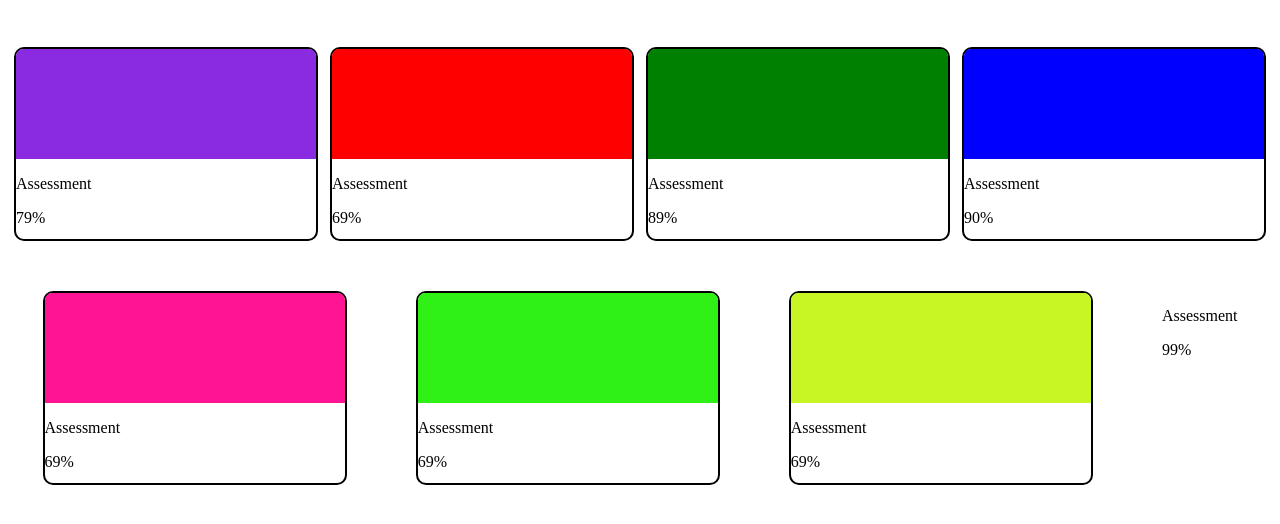
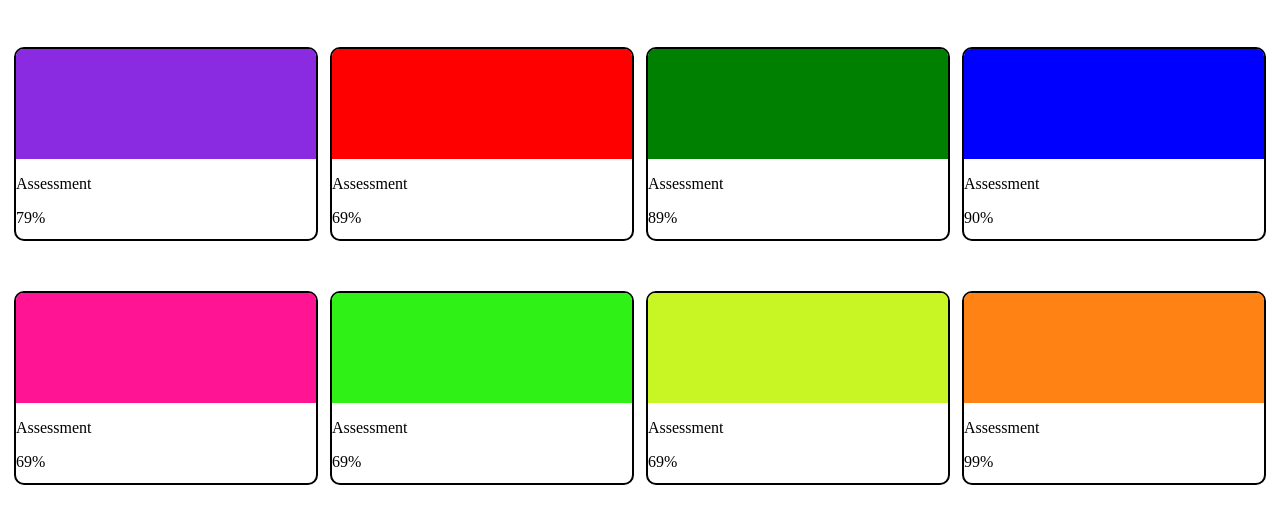
Before and after one commit to akosuaDama/T4G_Women_In_Tech, a plain HTML site: page index.html in a window 1280 px wide. Shown: the part 108-632 px from the top of the page. Drawn offline with Linux system fonts and the light colour scheme.

Commit message:
adding new colors

```diff
--- a/index.html
+++ b/index.html
@@ -83,7 +83,7 @@
         </div>
 
 <div class="card6">
-        <div class="colorred"></div>
+        <div class="colororange"></div>
         <div class="bg6">
          <p>Assessment</p>
          <p>99%</p>
--- a/src/style.css
+++ b/src/style.css
@@ -95,7 +95,19 @@
     border-top-left-radius: 7px;
     border-top-right-radius: 7px;
 }
-
+.card6{
+    border: 2px solid black;
+    width: 300px;
+    height: 190px;
+    border-radius: 10px;
+}
+.colororange{
+    width: 300px;
+    height: 110px;
+    background-color:rgb(255, 130, 20);
+    border-top-left-radius: 7px;
+    border-top-right-radius: 7px;
+}
 .card7{
     border: 2px solid black;
     width: 300px;
```
